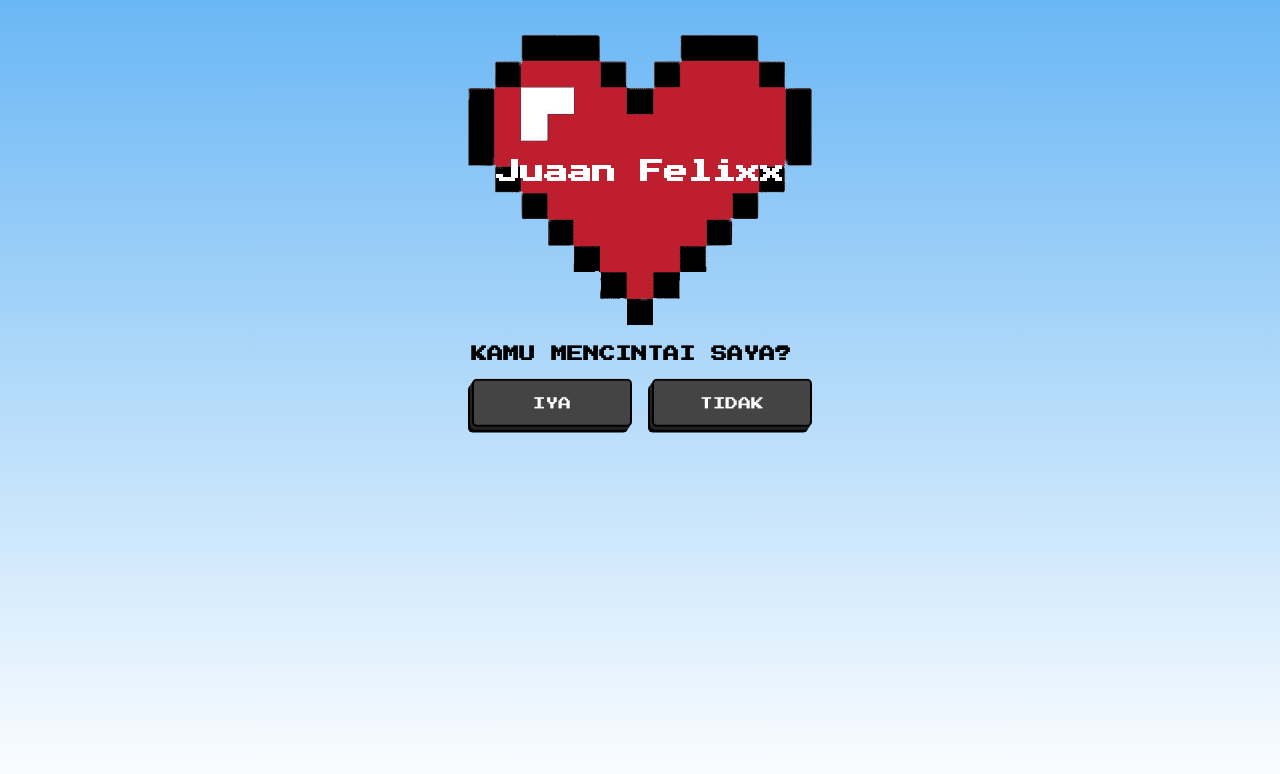
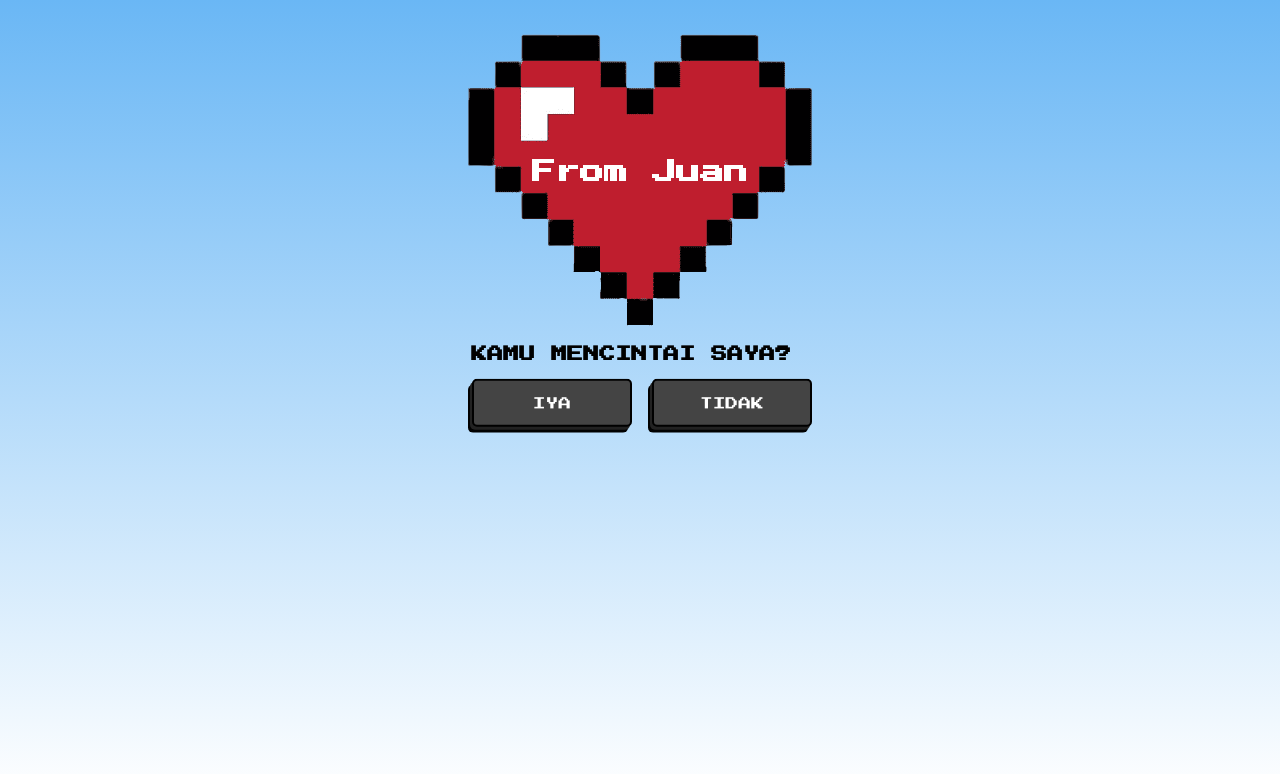
Before and after one commit to J13PhantomByte/For-you, a plain HTML site: page index.html in a window 1280 px wide. Drawn offline with Linux system fonts and the light colour scheme; a web font is replaced by a local one.

Commit message:
Update index.html

```diff
--- a/index.html
+++ b/index.html
@@ -21,7 +21,7 @@
       <img class="corePixel" src="assets/coree.png" alt="" />
       <img class="gatinhoBravo disable" src="assets/bebe.jpg" alt="" />
       <h1 class="title">KAMU MENCINTAI SAYA?</h1>
-      <h2 class="jasna">Juaan Felixx</h2>
+      <h2 class="jasna">From Juan</h2>
       <div class="btns">
         <button class="btnYes vibrate-1">IYA</button>
         <button class="btnNo vibrate-1" onmouseover="desvia(this)">TIDAK</button>
```
